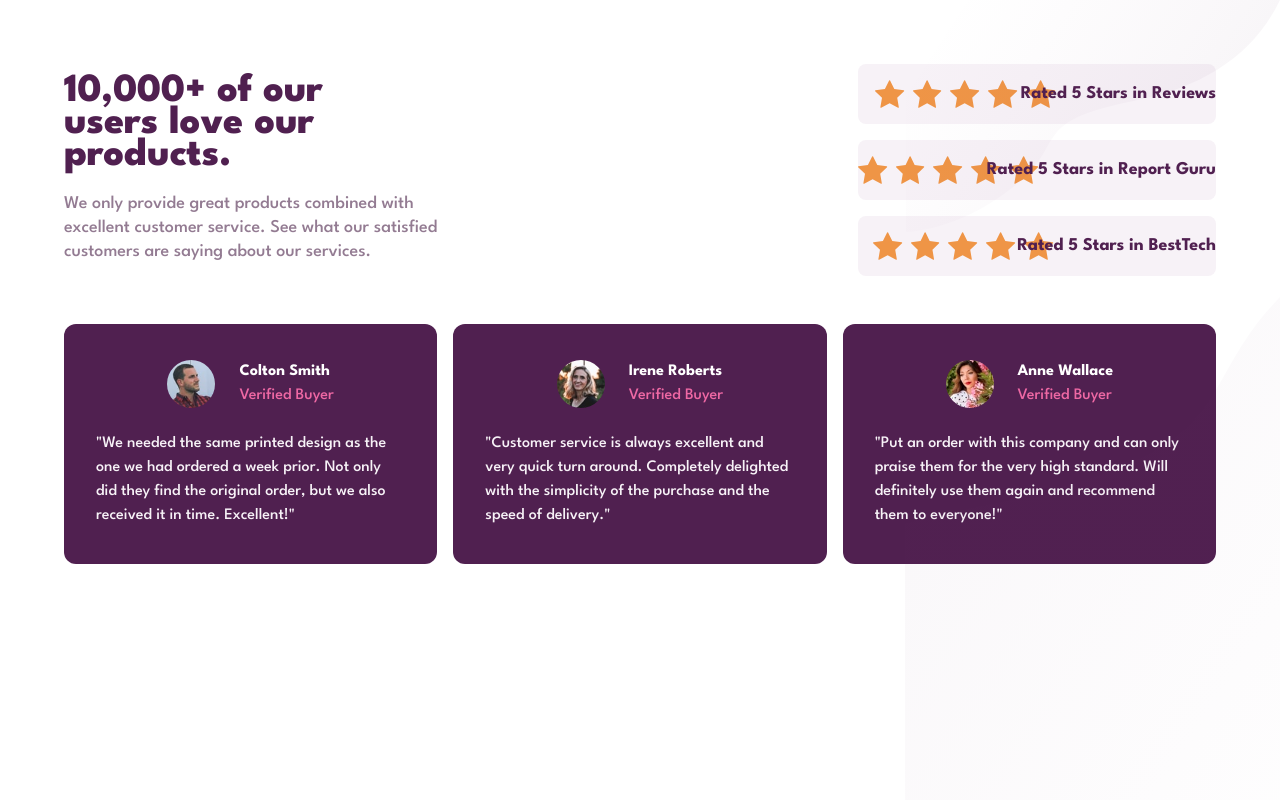
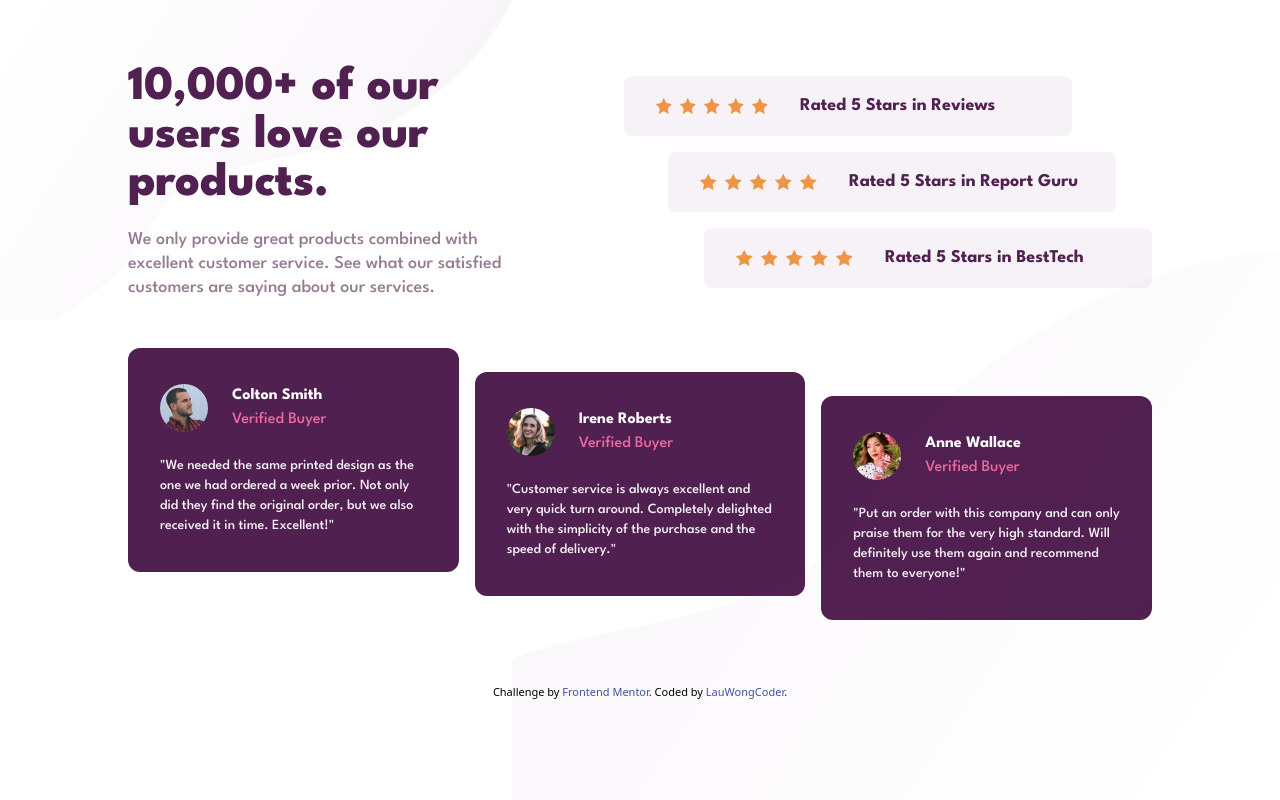
Before and after one commit to lancer751/Social-proof-section, a website: page index.html in a window 1280 px wide. Drawn offline with Linux system fonts and the light colour scheme.

Commit message:
todo listo

```diff
--- a/index.html
+++ b/index.html
@@ -20,7 +20,7 @@
     <link rel="stylesheet" href="./src/css/styles.css">
 
     <!-- Feel free to remove these styles or customise in your own stylesheet 👍 -->
-    <!-- <style>
+    <style>
       .attribution {
         font-size: 11px;
         text-align: center;
@@ -28,40 +28,40 @@
       .attribution a {
         color: hsl(228, 45%, 44%);
       }
-    </style> -->
+    </style>
 
   </head>
   <body class="relative min-h-screen">
-    <div class="bg-pattern-top-mobile bg-no-repeat h-80 w-full bg-right-top absolute inset-x-0 left-0"></div>
-    <img src="./src/images/bg-pattern-bottom-mobile.svg" alt="pattern-bottom" class="absolute bottom-0 right-0">
+    <div class="bg-pattern-top-mobile md:bg-pattern-top-desktop bg-no-repeat h-80 w-full sm:w-2/5 bg-right-top absolute inset-x-0 left-0"></div>
+    <div class="bg-pattern-bottom-mobile md:bg-pattern-bottom-desktop bg-no-repeat h-[470px] md:h-[550px] w-full sm:w-3/5 bg-right-top absolute bottom-0 right-0"></div>
 
-    <section class="py-16 w-[90%] max-w-screen-xl mx-auto font-League-Spartan">
-      <div class="flex flex-col md:flex-row gap-8 justify-between items-center">
+    <section class="py-16 w-[90%] max-w-screen-lg mx-auto font-League-Spartan">
+      <div class="w-full flex flex-col md:flex-row gap-8 justify-between items-center">
         <!-- presentation container -->
-        <div class="text-center space-y-5 max-w-sm md:text-left">
-          <h1 class="w-[90%] mx-auto text-[40px] text-Very-Dark-Magenta font-extrabold leading-8 md:m-0">10,000+ of our users love our products.</h1>
+        <div class="w-full text-center space-y-5 max-w-sm md:text-left">
+          <h1 class="w-[90%] mx-auto text-[40px] md:text-5xl text-Very-Dark-Magenta font-extrabold leading-8 md:m-0">10,000+ of our users love our products.</h1>
           <p class="text-lg text-Dark-Grayish-Magenta font-medium leading-6">
             We only provide great products combined with excellent customer service. See what our satisfied customers are saying about our services.
           </p>
         </div>
         <!-- puntuations container -->
-        <div class="text-center flex flex-col gap-4">
+        <div class="text-center md:text-left w-full flex flex-col justify-center items-center md:items-end gap-4">
           <!-- individual container -->
-          <div class="puntuation-starts">
+          <div class="puntuation-starts lg:mr-20">
             <!-- starts container -->
-            <div class="w-max mx-auto flex gap-2">
-              <img src="./src/images/icon-star.svg" alt="">
-              <img src="./src/images/icon-star.svg" alt="">
-              <img src="./src/images/icon-star.svg" alt="">
-              <img src="./src/images/icon-star.svg" alt="">
-              <img src="./src/images/icon-star.svg" alt="">
+            <div class="w-max mx-auto md:mx-0 flex gap-2 items-center justify-center">
+              <img src="./src/images/icon-star.svg" alt="start-puntuation" class="aspect-square w-4 h-4">
+              <img src="./src/images/icon-star.svg" alt="start-puntuation" class="aspect-square w-4 h-4">
+              <img src="./src/images/icon-star.svg" alt="start-puntuation" class="aspect-square w-4 h-4">
+              <img src="./src/images/icon-star.svg" alt="start-puntuation" class="aspect-square w-4 h-4">
+              <img src="./src/images/icon-star.svg" alt="start-puntuation" class="aspect-square w-4 h-4">
             </div>
             <p class="text-lg text-Very-Dark-Magenta font-bold">Rated 5 Stars in Reviews</p>
           </div>
 
-          <div class="puntuation-starts">
+          <div class="puntuation-starts lg:mr-9">
             <!-- starts container -->
-            <div class="w-max mx-auto flex gap-2">
+            <div class="w-max mx-auto md:mx-0 flex gap-2 items-center justify-center">
               <img src="./src/images/icon-star.svg" alt="">
               <img src="./src/images/icon-star.svg" alt="">
               <img src="./src/images/icon-star.svg" alt="">
@@ -73,7 +73,7 @@
 
           <div class="puntuation-starts">
             <!-- starts container -->
-            <div class="w-max mx-auto flex gap-2">
+            <div class="w-max mx-auto md:mx-0 flex gap-2 items-center justify-center">
               <img src="./src/images/icon-star.svg" alt="">
               <img src="./src/images/icon-star.svg" alt="">
               <img src="./src/images/icon-star.svg" alt="">
@@ -91,7 +91,7 @@
         <!-- card-feedback -->
         <article class="card-comment">
           <!-- user-data -->
-          <div class="flex gap-6 items-center justify-center">
+          <div class="flex gap-6 items-center justify-start">
             <img src="./src/images/image-colton.jpg" alt="user-colton" class="rounded-full max-w-12">
             <div class="">
               <h5 class="font-bold">Colton Smith</h5>
@@ -100,16 +100,16 @@
           </div>
 
           <!-- user comment -->
-          <p class="font-medium text-Light-Grayish-Magenta">
+          <p class="font-medium text-Light-Grayish-Magenta md:text-sm">
             "We needed the same printed design as the one we had ordered a week prior.
             Not only did they find the original order, but we also received it in time.
             Excellent!"
           </p>
         </article>
 
-        <article class="card-comment">
+        <article class="card-comment md:mt-6">
           <!-- user-data -->
-          <div class="flex gap-6 items-center justify-center">
+          <div class="flex gap-6 items-center justify-start">
             <img src="./src/images/image-irene.jpg" alt="user-colton" class="rounded-full max-w-12">
             <div class="">
               <h5 class="font-bold">Irene Roberts</h5>
@@ -118,15 +118,15 @@
           </div>
 
           <!-- user comment -->
-          <p class="font-medium text-Light-Grayish-Magenta">
+          <p class="font-medium text-Light-Grayish-Magenta md:text-sm">
             "Customer service is always excellent and very quick turn around. Completely
     delighted with the simplicity of the purchase and the speed of delivery."
           </p>
         </article>
 
-        <article class="card-comment">
+        <article class="card-comment md:mt-12">
           <!-- user-data -->
-          <div class="flex gap-6 items-center justify-center">
+          <div class="flex gap-6 items-center justify-start">
             <img src="./src/images/image-anne.jpg" alt="user-colton" class="rounded-full max-w-12">
             <div class="">
               <h5 class="font-bold">Anne Wallace</h5>
@@ -135,7 +135,7 @@
           </div>
 
           <!-- user comment -->
-          <p class="font-medium text-Light-Grayish-Magenta">
+          <p class="font-medium text-Light-Grayish-Magenta md:text-sm">
             "Put an order with this company and can only praise them for the very high
     standard. Will definitely use them again and recommend them to everyone!"
           </p>
@@ -146,14 +146,12 @@
 
 
 
-<!--
     <div class="attribution">
       Challenge by
       <a href="https://www.frontendmentor.io?ref=challenge" target="_blank"
         >Frontend Mentor</a
-      >. Coded by <a href="#">Your Name Here</a>.
+      >. Coded by <a href="https://github.com/lancer751">LauWongCoder</a>.
     </div>
 
-     -->
   </body>
 </html>
--- a/src/css/tailwind.css
+++ b/src/css/tailwind.css
@@ -4,10 +4,10 @@
 
 @layer components{
     .puntuation-starts{
-        @apply w-full flex flex-col md:flex-row gap-3 bg-Light-Grayish-Magenta py-4 rounded-lg;
+        @apply w-full  max-w-md flex flex-col justify-start items-center md:flex-row gap-3 md:gap-8 bg-Light-Grayish-Magenta py-4 px-8 rounded-lg;
     }
 
     .card-comment{
-        @apply bg-Very-Dark-Magenta text-white py-9 px-8 rounded-xl space-y-6;
+        @apply bg-Very-Dark-Magenta text-white py-9 px-8 rounded-xl space-y-6 h-max;
     }
 }
--- a/tailwind.config.js
+++ b/tailwind.config.js
@@ -13,7 +13,10 @@ module.exports = {
       "League-Spartan": ['League Spartan', 'sans-serif'],
     },
     backgroundImage:{
-      "pattern-top-mobile": "url('../images/bg-pattern-top-mobile.svg')"
+      "pattern-top-mobile": "url('../images/bg-pattern-top-mobile.svg')",
+      "pattern-top-desktop": "url('../images/bg-pattern-top-desktop.svg')",
+      "pattern-bottom-mobile": "url('../images/bg-pattern-bottom-mobile.svg')",
+      "pattern-bottom-desktop": "url('../images/bg-pattern-bottom-desktop.svg')",
     },
     extend: {
 
```
Also changed, not shown: src/css/styles.css.
